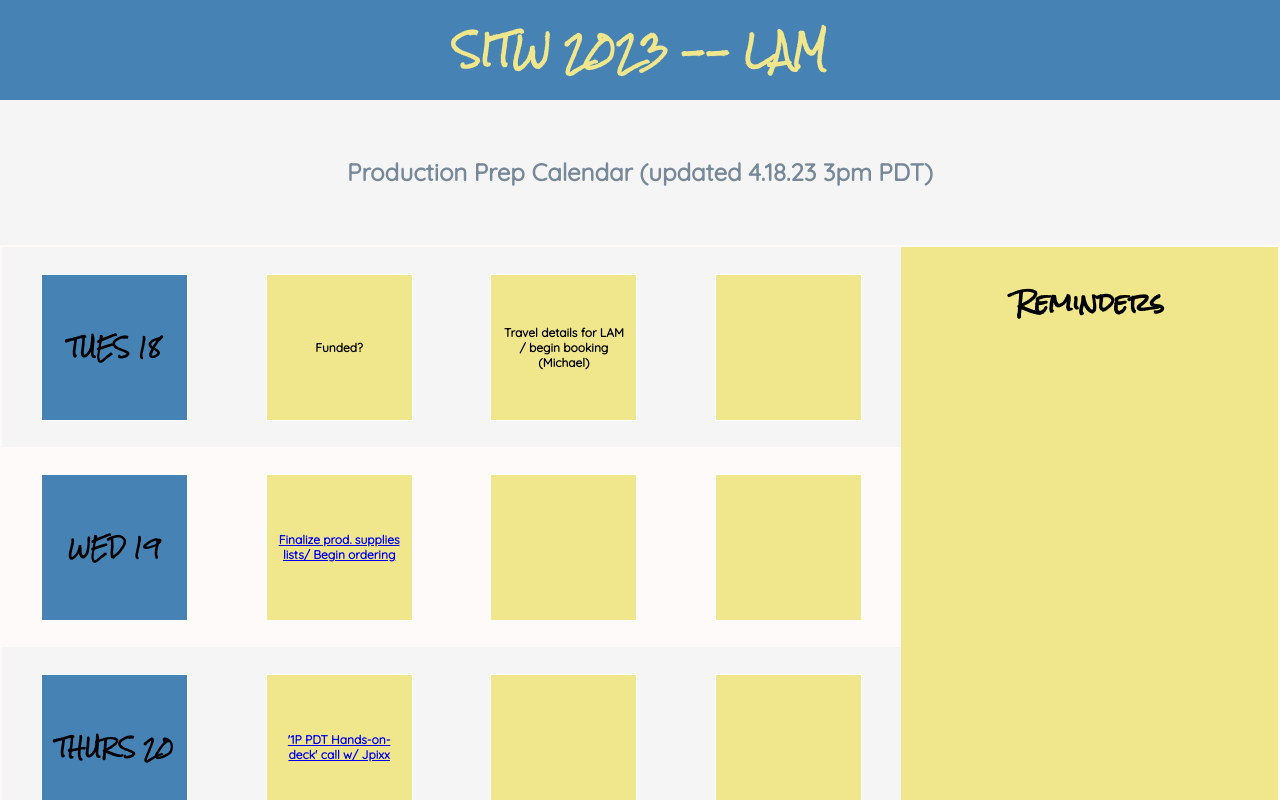
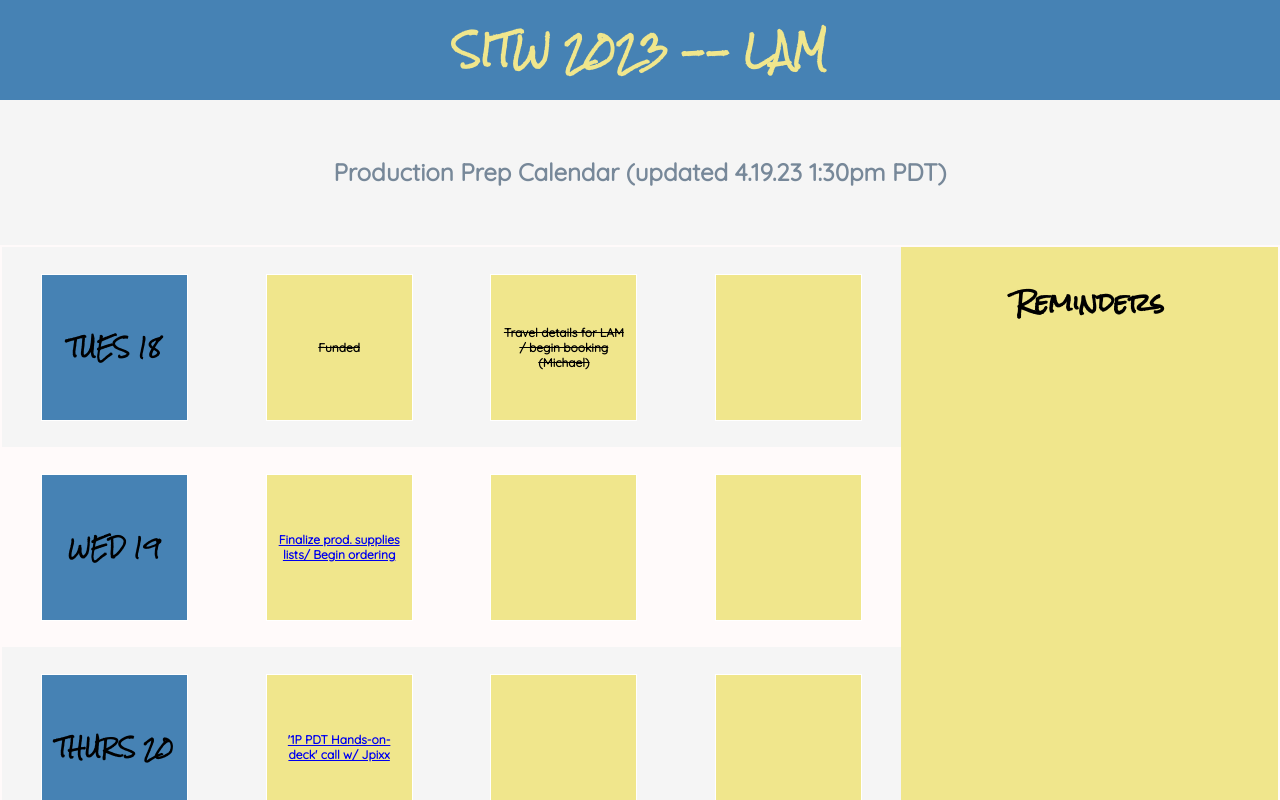
Before and after one commit to scottyschwartzowen/SITW23LAMprepcalendar.github.io, a plain HTML site: page index.html in a window 1280 px wide. Shown: the top 800 px of the page. Drawn offline with Linux system fonts and the light colour scheme.

Commit message:
Update index.html

```diff
--- a/index.html
+++ b/index.html
@@ -17,7 +17,7 @@
     <div id="header">
       <h1>SITW 2023 -- LAM</h1>
       <h2 class="tagline">
-        Production Prep Calendar (updated 4.18.23 3pm PDT)
+        Production Prep Calendar (updated 4.19.23 1:30pm PDT)
       </h2>
     </div>
 
@@ -28,10 +28,10 @@
         <div class="row">
           <div class="day square"><h3>TUES 18</h3></div>
           <div class="task square">
-            <p>Funded?</p>
+            <p><s>Funded</s></p>
           </div>
           <div class="task square">
-            <p>Travel details for LAM / begin booking (Michael)</p>
+            <p><s>Travel details for LAM / begin booking (Michael)</s></p>
           </div>
           <div class="task square"></div>
         </div>
@@ -39,7 +39,7 @@
           <div class="day square"><h3>WED 19</h3></div>
           <div class="task square">
             <a
-              href="https://docs.google.com/document/d/1AQfSwGkLBzI6nf6jDmdLumz_fdL5-Riw6yYHfex3gng/edit?usp=share_link"
+              href="https://docs.google.com/document/d/1cnp7KXTkFyTYuR6GSbZJwoRCf5-yPZ17/edit?usp=share_link&ouid=101962438441034518776&rtpof=true&sd=true"
               target="_blank"
             >
               <p>Finalize prod. supplies lists/ Begin ordering</p></a
```
